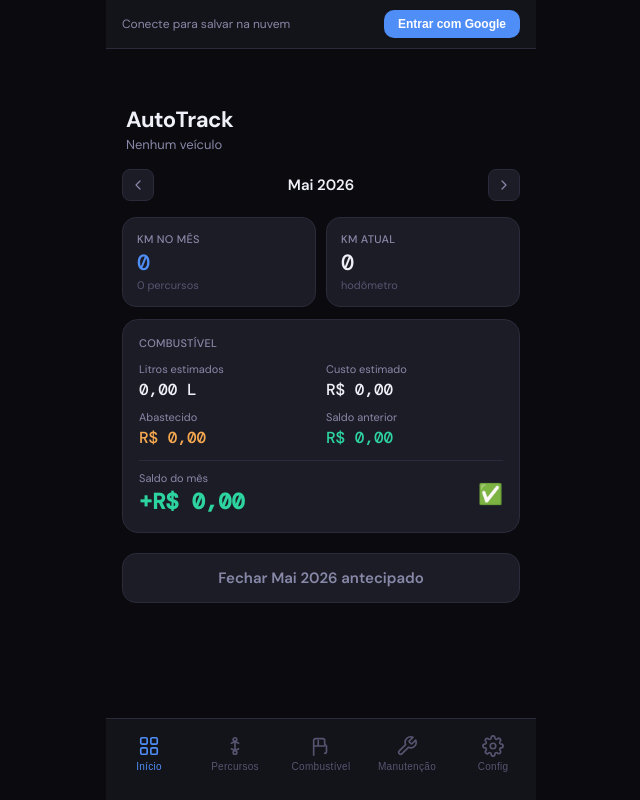
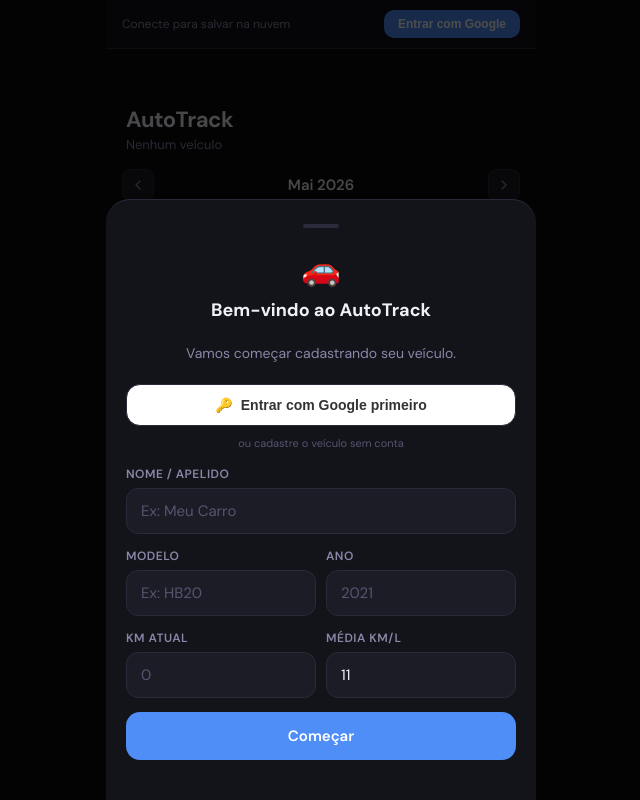
Before and after one commit to ClaitonFarias/autotrack, a React (Vite) app in the folder autotrack/: page / in a window 1280 px wide. Shown: the whole page, without its empty margins (319-959 px from the left). Built offline with nearby package versions, Linux system fonts and the light colour scheme.

Commit message:
Update App.jsx

```diff
--- a/autotrack/src/App.jsx
+++ b/autotrack/src/App.jsx
@@ -1350,10 +1350,10 @@
     setSyncStatus(null);
   };
 
-  // Primeiro acesso
+  // Primeiro acesso - abre modal quando tiver usuário e sem veículos
   useEffect(() => {
-    if (vehicles.length === 0 && gsUser) setSetupModal(true);
-  }, [gsUser]);
+    if (vehicles.length === 0) setSetupModal(true);
+  }, [vehicles.length]);
 
   const finishSetup = () => {
     if (!setupForm.name) return;
```
